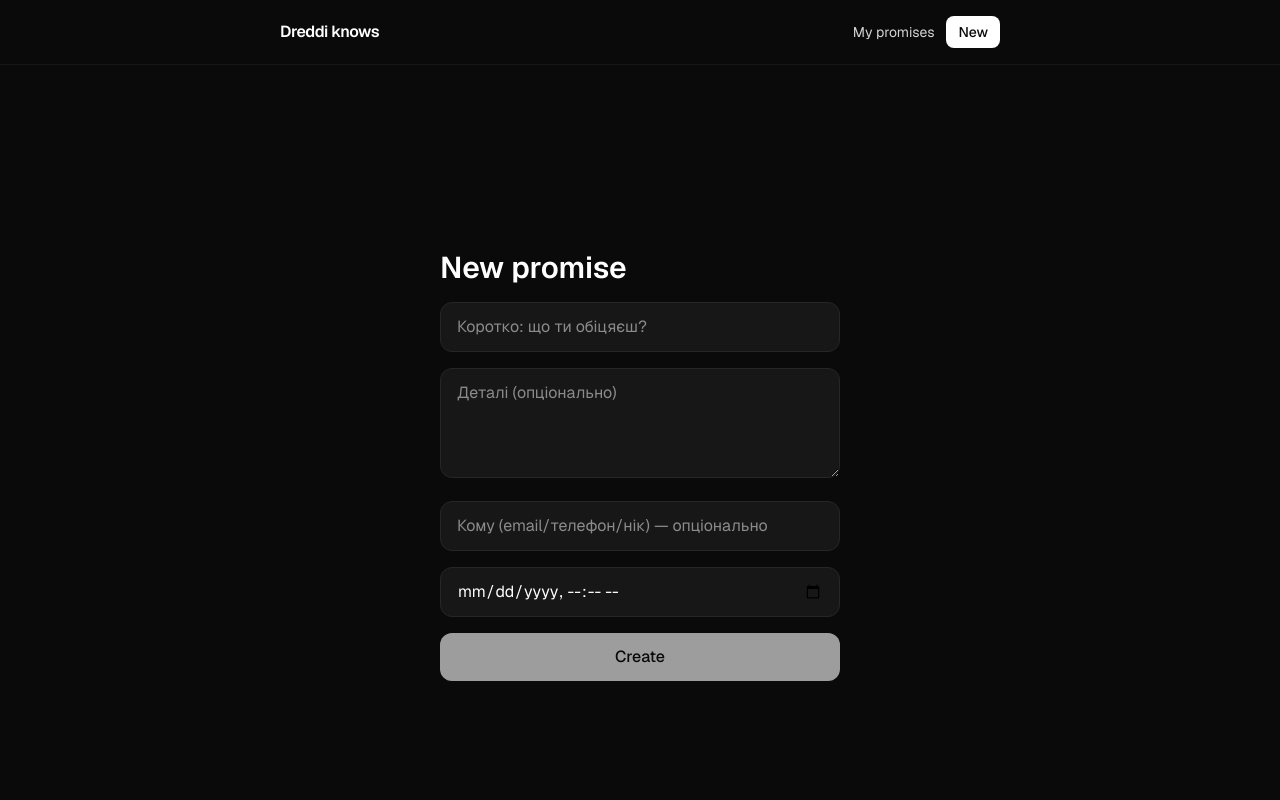
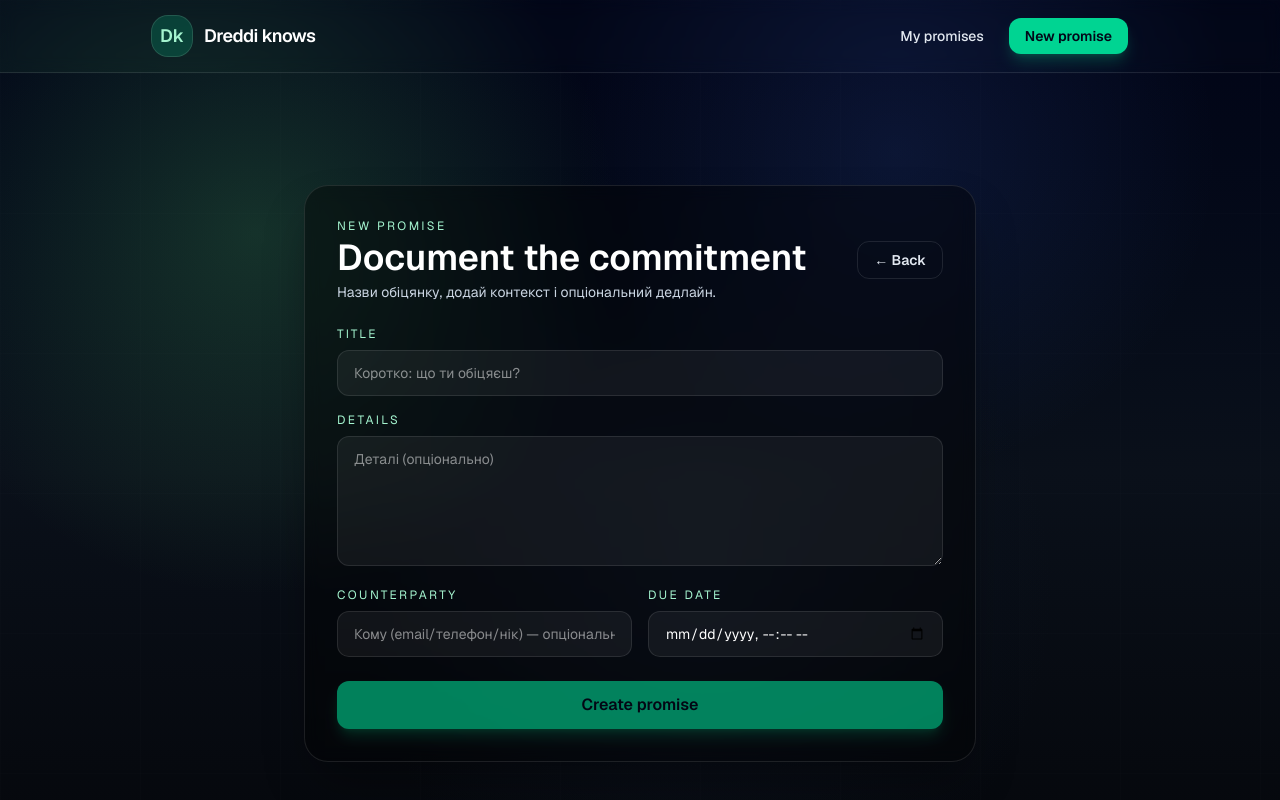
Before and after one commit to wanderwe/dreddi-mvp, a Next.js app: page /promises/new in a window 1280 px wide. Shown: the top 800 px of the page. Built offline with nearby package versions, Linux system fonts and the light colour scheme; no server answers.

Commit message:
Refresh promises UI design

```diff
--- a/src/app/promises/layout.tsx
+++ b/src/app/promises/layout.tsx
@@ -26,27 +26,33 @@ export default function PromisesLayout({ children }: { children: React.ReactNode
   }
 
   return (
-    <div className="min-h-screen bg-neutral-950 text-white">
-      <header className="border-b border-neutral-900">
-        <div className="mx-auto max-w-3xl px-6 py-4 flex items-center justify-between">
-          <Link href="/" className="font-semibold tracking-tight">
-            Dreddi knows
+    <div className="relative min-h-screen overflow-hidden bg-gradient-to-b from-slate-950 via-[#0a101a] to-[#05070b] text-slate-100">
+      <div className="absolute inset-0 hero-grid" aria-hidden />
+      <div className="absolute inset-0 bg-[radial-gradient(circle_at_15%_20%,rgba(82,193,106,0.2),transparent_30%),radial-gradient(circle_at_70%_10%,rgba(73,123,255,0.12),transparent_28%),radial-gradient(circle_at_60%_70%,rgba(34,55,93,0.22),transparent_45%)]" aria-hidden />
+
+      <header className="relative border-b border-white/10 bg-black/30/50 backdrop-blur">
+        <div className="mx-auto flex max-w-5xl items-center justify-between px-6 py-4">
+          <Link href="/" className="flex items-center gap-3 text-lg font-semibold text-white">
+            <span className="inline-flex h-10 w-10 items-center justify-center rounded-2xl bg-emerald-400/20 text-emerald-200 ring-1 ring-emerald-300/30">
+              Dk
+            </span>
+            <span className="tracking-tight">Dreddi knows</span>
           </Link>
 
-          <nav className="flex items-center gap-3 text-sm">
-            <Link className="text-neutral-300 hover:text-white" href="/promises">
+          <nav className="flex items-center gap-3 text-sm font-medium text-slate-200">
+            <Link className="rounded-xl border border-transparent px-3 py-1.5 transition hover:border-emerald-300/40 hover:text-emerald-100" href="/promises">
               My promises
             </Link>
             <Link
-              className="rounded-lg bg-white text-neutral-950 px-3 py-1.5 font-medium"
+              className="rounded-xl bg-emerald-400 px-4 py-2 text-sm font-semibold text-slate-950 shadow-lg shadow-emerald-500/25 transition hover:translate-y-[-1px] hover:shadow-emerald-400/45"
               href="/promises/new"
             >
-              New
+              New promise
             </Link>
             {email && (
               <button
                 onClick={logout}
-                className="text-neutral-300 hover:text-white"
+                className="rounded-xl px-3 py-1.5 text-slate-300 transition hover:text-emerald-200"
               >
                 Log out
               </button>
@@ -55,7 +61,7 @@ export default function PromisesLayout({ children }: { children: React.ReactNode
         </div>
       </header>
 
-      <main>{children}</main>
+      <main className="relative">{children}</main>
     </div>
   );
 }
--- a/src/app/promises/new/page.tsx
+++ b/src/app/promises/new/page.tsx
@@ -1,5 +1,6 @@
 "use client";
 
+import Link from "next/link";
 import { useRouter } from "next/navigation";
 import { useState } from "react";
 import { supabase } from "@/lib/supabaseClient";
@@ -62,47 +63,80 @@ export default function NewPromisePage() {
   }
 
   return (
-    <main className="min-h-screen flex items-center justify-center bg-neutral-950 text-white">
-      <div className="w-full max-w-md space-y-4 p-6">
-        <h1 className="text-3xl font-semibold">New promise</h1>
+    <main className="relative min-h-screen bg-gradient-to-b from-slate-950 via-[#0a101a] to-[#05070b] text-slate-100">
+      <div className="absolute inset-0 hero-grid" aria-hidden />
+      <div className="absolute inset-0 bg-[radial-gradient(circle_at_20%_20%,rgba(82,193,106,0.22),transparent_30%),radial-gradient(circle_at_70%_10%,rgba(73,123,255,0.12),transparent_28%),radial-gradient(circle_at_55%_65%,rgba(34,55,93,0.18),transparent_40%)]" />
 
+      <div className="relative flex min-h-screen items-center justify-center px-4 py-10">
+        <div className="w-full max-w-2xl space-y-6 rounded-3xl border border-white/10 bg-black/40 p-8 shadow-2xl shadow-black/40 backdrop-blur">
+          <div className="flex flex-col gap-3 sm:flex-row sm:items-center sm:justify-between">
+            <div className="space-y-1">
+              <p className="text-xs uppercase tracking-[0.2em] text-emerald-200">New promise</p>
+              <h1 className="text-3xl font-semibold text-white sm:text-4xl">Document the commitment</h1>
+              <p className="text-sm text-slate-300">Назви обіцянку, додай контекст і опціональний дедлайн.</p>
+            </div>
+            <Link
+              href="/promises"
+              className="inline-flex items-center gap-2 rounded-xl border border-white/10 px-4 py-2 text-sm font-semibold text-slate-200 transition hover:border-emerald-300/40 hover:text-emerald-100"
+            >
+              ← Back
+            </Link>
+          </div>
+
+          <div className="grid gap-4 sm:grid-cols-2">
+            <label className="space-y-2 text-sm text-slate-200 sm:col-span-2">
+              <span className="block text-xs uppercase tracking-[0.2em] text-emerald-200">Title</span>
               <input
-          className="w-full rounded-xl bg-neutral-900 border border-neutral-800 px-4 py-3 outline-none"
+                className="w-full rounded-xl border border-white/10 bg-white/5 px-4 py-3 text-white outline-none transition focus:border-emerald-300/60 focus:ring-2 focus:ring-emerald-400/40"
                 placeholder="Коротко: що ти обіцяєш?"
                 value={title}
                 onChange={(e) => setTitle(e.target.value)}
               />
+            </label>
 
+            <label className="space-y-2 text-sm text-slate-200 sm:col-span-2">
+              <span className="block text-xs uppercase tracking-[0.2em] text-emerald-200">Details</span>
               <textarea
-          className="w-full rounded-xl bg-neutral-900 border border-neutral-800 px-4 py-3 outline-none min-h-[110px]"
+                className="min-h-[130px] w-full rounded-xl border border-white/10 bg-white/5 px-4 py-3 text-white outline-none transition focus:border-emerald-300/60 focus:ring-2 focus:ring-emerald-400/40"
                 placeholder="Деталі (опціонально)"
                 value={details}
                 onChange={(e) => setDetails(e.target.value)}
               />
+            </label>
 
+            <label className="space-y-2 text-sm text-slate-200">
+              <span className="block text-xs uppercase tracking-[0.2em] text-emerald-200">Counterparty</span>
               <input
-          className="w-full rounded-xl bg-neutral-900 border border-neutral-800 px-4 py-3 outline-none"
+                className="w-full rounded-xl border border-white/10 bg-white/5 px-4 py-3 text-white outline-none transition focus:border-emerald-300/60 focus:ring-2 focus:ring-emerald-400/40"
                 placeholder="Кому (email/телефон/нік) — опціонально"
                 value={counterparty}
                 onChange={(e) => setCounterparty(e.target.value)}
               />
+            </label>
 
+            <label className="space-y-2 text-sm text-slate-200">
+              <span className="block text-xs uppercase tracking-[0.2em] text-emerald-200">Due date</span>
               <input
                 type="datetime-local"
-          className="w-full rounded-xl bg-neutral-900 border border-neutral-800 px-4 py-3 outline-none"
+                className="w-full rounded-xl border border-white/10 bg-white/5 px-4 py-3 text-white outline-none transition focus:border-emerald-300/60 focus:ring-2 focus:ring-emerald-400/40"
                 value={dueAt}
                 onChange={(e) => setDueAt(e.target.value)}
               />
+            </label>
+          </div>
 
+          <div className="space-y-3">
             <button
               onClick={createPromise}
               disabled={busy || !title.trim()}
-          className="w-full rounded-xl bg-white text-neutral-950 font-medium py-3 disabled:opacity-60"
+              className="flex w-full items-center justify-center gap-2 rounded-xl bg-emerald-400 px-4 py-3 text-base font-semibold text-slate-950 shadow-lg shadow-emerald-500/30 transition hover:translate-y-[-1px] hover:shadow-emerald-400/50 disabled:translate-y-0 disabled:opacity-60"
             >
-          {busy ? "Creating..." : "Create"}
+              {busy ? "Creating..." : "Create promise"}
             </button>
 
-        {error && <div className="text-sm text-red-400">{error}</div>}
+            {error && <div className="rounded-xl border border-red-400/30 bg-red-500/10 p-3 text-sm text-red-200">{error}</div>}
+          </div>
+        </div>
       </div>
     </main>
   );
--- a/src/app/promises/page.tsx
+++ b/src/app/promises/page.tsx
@@ -76,38 +76,59 @@ export default function PromisesPage() {
   };
 
   return (
-    <main className="min-h-screen bg-neutral-950 text-white">
-      <div className="mx-auto w-full max-w-2xl p-6 space-y-5">
-        <div className="flex items-center justify-between">
-          <div>
-            <h1 className="text-3xl font-semibold">
+    <main className="relative py-10">
+      <div className="absolute inset-0 bg-[radial-gradient(circle_at_20%_30%,rgba(74,222,128,0.08),transparent_30%),radial-gradient(circle_at_80%_10%,rgba(74,144,226,0.08),transparent_28%)]" aria-hidden />
+
+      <div className="relative mx-auto w-full max-w-5xl px-6 space-y-6">
+        <div className="flex flex-col gap-4 rounded-3xl border border-white/10 bg-black/40 p-6 shadow-2xl shadow-black/40 backdrop-blur">
+          <div className="flex flex-col gap-3 sm:flex-row sm:items-center sm:justify-between">
+            <div className="space-y-1">
+              <p className="text-xs uppercase tracking-[0.2em] text-emerald-200">Promises</p>
+              <h1 className="text-3xl font-semibold text-white sm:text-4xl">
                 {tab === "i-promised" ? "I promised" : "Promised to me"}
               </h1>
-            <div className="text-sm text-neutral-400">
+              <p className="text-sm text-slate-300">
                 {tab === "i-promised"
                   ? "Promises where you are the promisor"
                   : "Promises where you are the promisee"}
-            </div>
+              </p>
             </div>
 
             <Link
               href="/promises/new"
-            className="rounded-xl bg-white text-neutral-950 font-medium px-4 py-2"
+              className="inline-flex items-center justify-center gap-2 rounded-xl bg-emerald-400 px-5 py-3 text-sm font-semibold text-slate-950 shadow-lg shadow-emerald-500/30 transition hover:translate-y-[-1px] hover:shadow-emerald-400/50"
             >
-            + New
+              <span className="text-lg">＋</span>
+              New promise
             </Link>
           </div>
 
-        {/* Tabs */}
-        <div className="flex items-center gap-2">
+          <div className="grid gap-3 text-sm text-slate-200 sm:grid-cols-3">
+            <div className="rounded-2xl border border-white/10 bg-white/5 px-4 py-3 shadow-inner shadow-black/30">
+              <div className="text-xs uppercase tracking-[0.2em] text-slate-400">Total</div>
+              <div className="mt-1 text-2xl font-semibold text-white">{rows.length}</div>
+            </div>
+            <div className="rounded-2xl border border-emerald-400/20 bg-emerald-500/10 px-4 py-3 text-emerald-100 shadow-inner shadow-black/30">
+              <div className="text-xs uppercase tracking-[0.2em] text-emerald-200">Active</div>
+              <div className="mt-1 text-lg font-semibold">{rows.filter((p) => p.status === "active").length}</div>
+            </div>
+            <div className="rounded-2xl border border-amber-300/30 bg-amber-400/10 px-4 py-3 text-amber-50 shadow-inner shadow-black/30">
+              <div className="text-xs uppercase tracking-[0.2em] text-amber-200">Pending</div>
+              <div className="mt-1 text-lg font-semibold">{rows.filter((p) => p.status !== "completed" && p.status !== "cancelled").length}</div>
+            </div>
+          </div>
+        </div>
+
+        <div className="rounded-3xl border border-white/10 bg-black/30 p-4 shadow-xl shadow-black/30 backdrop-blur">
+          <div className="flex flex-wrap items-center gap-2">
             <button
               type="button"
               onClick={() => setTab("i-promised")}
               className={[
-              "rounded-xl px-4 py-2 text-sm font-medium border",
+                "rounded-xl px-4 py-2 text-sm font-semibold ring-1 transition",
                 tab === "i-promised"
-                ? "bg-white text-neutral-950 border-white"
-                : "bg-transparent text-white border-neutral-800 hover:bg-neutral-900/40",
+                  ? "bg-emerald-400 text-slate-950 ring-emerald-300 shadow-lg shadow-emerald-500/25"
+                  : "bg-white/5 text-white ring-white/10 hover:bg-white/10",
               ].join(" ")}
             >
               I promised
@@ -117,45 +138,76 @@ export default function PromisesPage() {
               type="button"
               onClick={() => setTab("promised-to-me")}
               className={[
-              "rounded-xl px-4 py-2 text-sm font-medium border",
+                "rounded-xl px-4 py-2 text-sm font-semibold ring-1 transition",
                 tab === "promised-to-me"
-                ? "bg-white text-neutral-950 border-white"
-                : "bg-transparent text-white border-neutral-800 hover:bg-neutral-900/40",
+                  ? "bg-emerald-400 text-slate-950 ring-emerald-300 shadow-lg shadow-emerald-500/25"
+                  : "bg-white/5 text-white ring-white/10 hover:bg-white/10",
               ].join(" ")}
             >
               Promised to me
             </button>
           </div>
 
-        {error && <div className="text-red-400">{error}</div>}
+          {error && <div className="mt-4 rounded-xl border border-red-400/30 bg-red-500/10 p-3 text-sm text-red-200">{error}</div>}
 
-        <div className="space-y-3">
-          {loading && <div className="text-neutral-400">Loading…</div>}
+          <div className="mt-4 space-y-3">
+            {loading && (
+              <div className="space-y-2">
+                {[1, 2, 3].map((i) => (
+                  <div
+                    key={i}
+                    className="h-[82px] animate-pulse rounded-2xl bg-white/5"
+                  />
+                ))}
+              </div>
+            )}
 
             {!loading &&
-            rows.map((p) => (
+              rows.map((p) => {
+                const dueText = p.due_at
+                  ? new Date(p.due_at).toLocaleString()
+                  : "No deadline";
+
+                return (
                   <Link
                     key={p.id}
                     href={`/promises/${p.id}`}
-                className="block rounded-xl border border-neutral-800 bg-neutral-900/40 p-4 hover:bg-neutral-900/60"
+                    className="group block overflow-hidden rounded-2xl border border-white/10 bg-white/5 p-4 transition hover:border-emerald-300/40 hover:bg-emerald-500/5"
                   >
-                <div className="font-medium">{p.title}</div>
-                <div className="text-sm text-neutral-400">
-                  status: {p.status}
-                  {p.due_at
-                    ? ` • due: ${new Date(p.due_at).toLocaleString()}`
-                    : " • no deadline"}
+                    <div className="flex items-center justify-between gap-4">
+                      <div className="space-y-1">
+                        <div className="text-sm uppercase tracking-[0.18em] text-emerald-200">Promise</div>
+                        <div className="text-lg font-semibold text-white group-hover:text-emerald-100">{p.title}</div>
+                        <div className="text-sm text-slate-300">Due: {dueText}</div>
+                      </div>
+
+                      <span className="rounded-full border border-white/20 bg-white/10 px-3 py-1 text-xs font-medium text-slate-200">
+                        Status: {p.status}
+                      </span>
                     </div>
                   </Link>
-            ))}
+                );
+              })}
 
             {!loading && rows.length === 0 && (
-            <div className="rounded-xl border border-neutral-800 bg-neutral-900/30 p-4 text-neutral-400">
+              <div className="rounded-2xl border border-dashed border-white/20 bg-white/5 p-6 text-center text-slate-300">
+                <p className="text-lg font-semibold text-white">Nothing here yet</p>
+                <p className="text-sm text-slate-400">
                   {tab === "i-promised"
-                ? "You haven’t created any promises yet."
-                : "Nothing has been promised to you yet (accept an invite link)."}
+                    ? "You haven’t created any promises yet. Start a new one to track your commitments."
+                    : "Nothing has been promised to you yet. Accept an invite link to get started."}
+                </p>
+                <div className="mt-4">
+                  <Link
+                    href="/promises/new"
+                    className="inline-flex items-center gap-2 rounded-xl bg-emerald-400 px-4 py-2 text-sm font-semibold text-slate-950 shadow-md shadow-emerald-500/25 transition hover:translate-y-[-1px] hover:shadow-emerald-400/50"
+                  >
+                    Create promise
+                  </Link>
+                </div>
               </div>
             )}
+          </div>
         </div>
       </div>
     </main>
```
Lines whose indentation alone changed are shown as unchanged.
